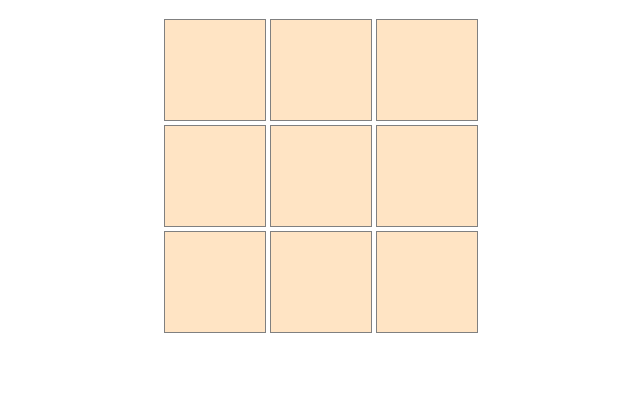
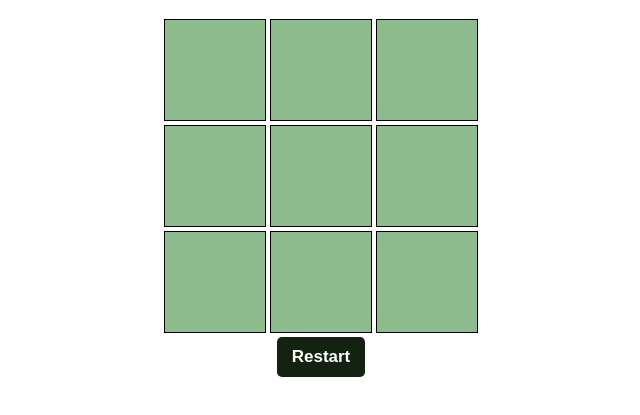
Before and after one commit to robertmadureira/hash, a plain HTML site: page index.html in a window 1280 px wide. Shown: the part 61-476 px from the top of the page, without its empty margins (319-959 px from the left). Drawn offline with Linux system fonts and the light colour scheme.

Commit message:
buton-restart

```diff
--- a/index.html
+++ b/index.html
@@ -30,6 +30,8 @@
         </div>
     </div>
 
+    <button id="button">Restart</button>
+
     <script src="./scripts/game.js"></script>
     <script src="./scripts/interface.js"></script>
 </body>
--- a/scripts/game.js
+++ b/scripts/game.js
@@ -53,3 +53,17 @@ function isWin() {
 
     return false;
 }
+
+
+function resetGame() {
+
+    for (let position = 0; board.length; position++) {
+        let square = document.getElementById(position.toString());
+        board[position] = '';
+        square.innerHTML = '';
+    }
+    let playerTime = 0;
+    let gameOver = false;
+}
+
+button.addEventListener("click", resetGame)
--- a/scripts/interface.js
+++ b/scripts/interface.js
@@ -14,7 +14,7 @@ function handleClick(event) {
     if (handleMove(position)) {
 
         setTimeout(() => {
-            alert("O JOGO ACABOU - O Vencedor foi " + playerTime);
+            alert("O JOGO ACABOU - O Vencedor foi " + (playerTime+1));
         }, 10);
     };
     updateSquares(position);
--- a/styles/style.css
+++ b/styles/style.css
@@ -1,3 +1,4 @@
+
 body{
     text-align: center;
 }
@@ -10,8 +11,8 @@ h1{
 .square{
     width: 100px;
     height: 100px;
-    background-color: bisque;
-    border: 1px solid gray;
+    background-color: #8fbc8f;
+    border: 1px solid black;
     display: inline-block;
 }
 
@@ -43,3 +44,15 @@ h1{
     left:0;
     right:0;
 }
+
+#button{
+    background: #142311;
+    border-radius: 5px;
+    height: 40px;
+    border: none;
+    padding: 0 15px;
+    color: #FFFFFF;
+    font-size: 17px;
+    cursor: pointer;
+    font-weight: 700;
+}
```
